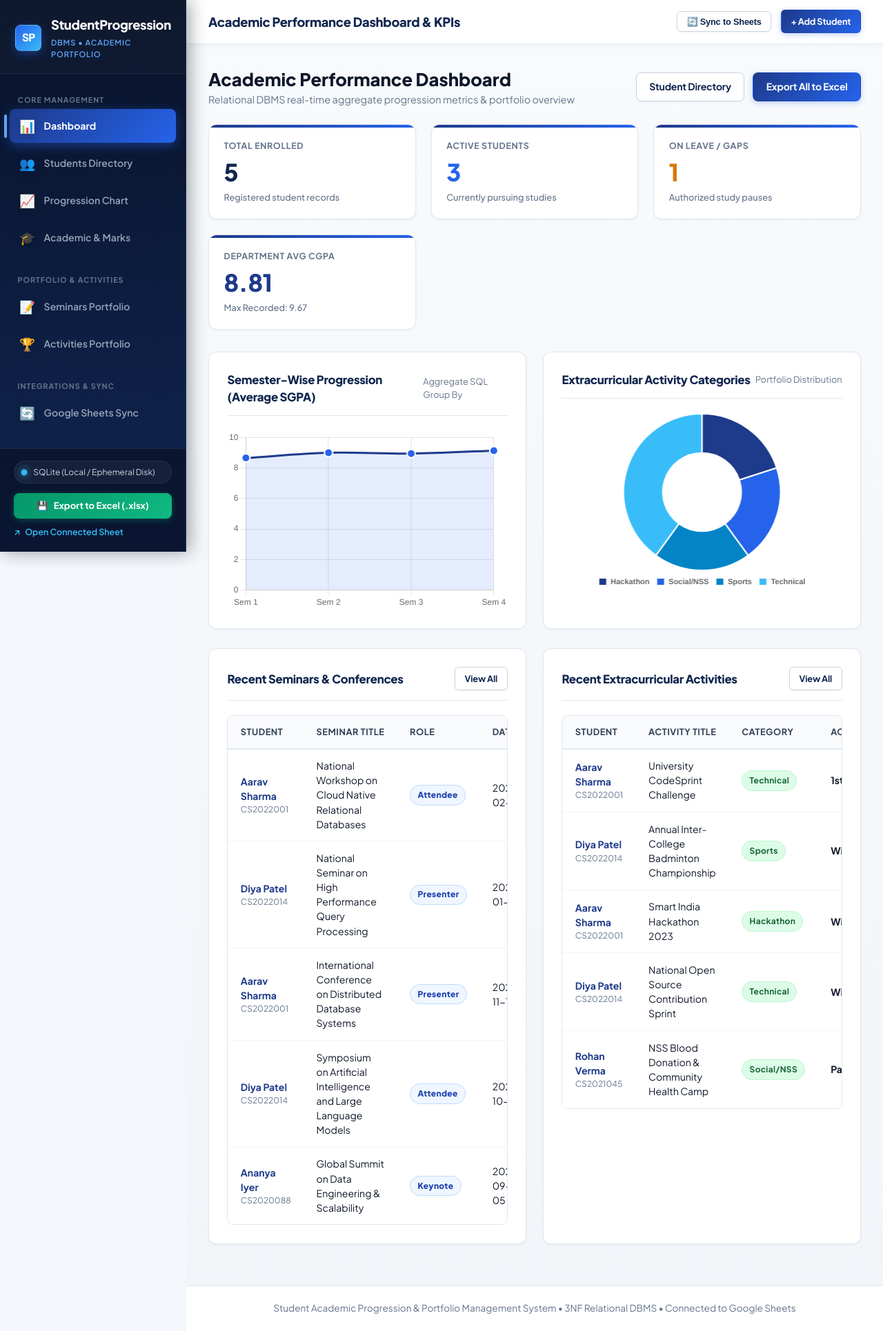
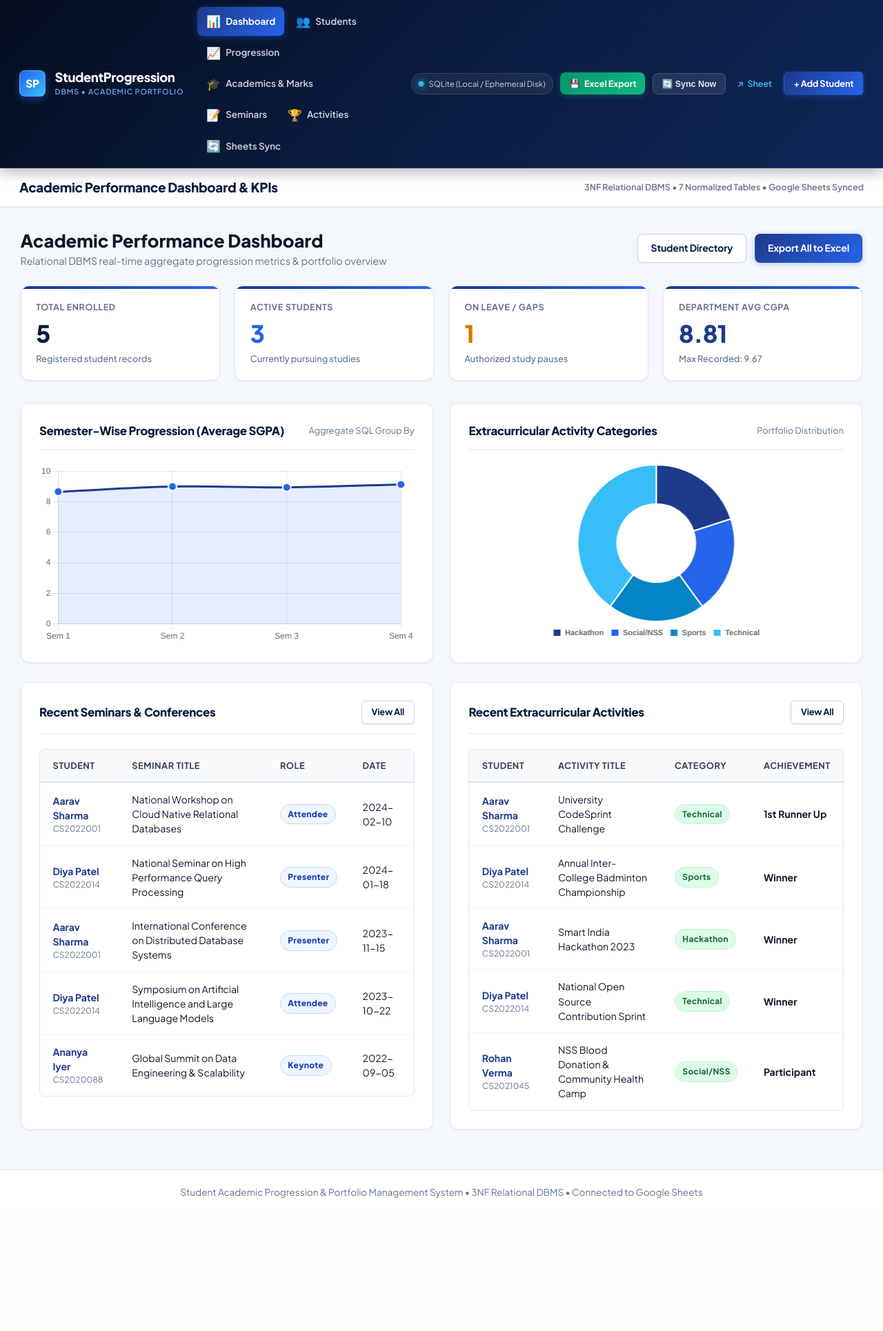
Before and after one commit to madhura27444/student-dashboard, a Flask app: page / in a window 1280 px wide. Shown: the whole page at 69% size. After the commit the page ends 1737 px from the top, so only its background shows below. Run offline with Flask 3, Linux system fonts and the light colour scheme; data comes from the database, SQL or seed files in the repository.

Commit message:
feat(ui): relocate navigation panel from left sidebar to top executive navy blue header bar

```diff
--- a/static/css/style.css
+++ b/static/css/style.css
@@ -1,6 +1,6 @@
 /* ==============================================================================
    CSS DESIGN SYSTEM: Student Academic Progression & Portfolio Management System
-   Theme: Modern Executive Navy Blue & Cobalt UI
+   Theme: Modern Executive Navy Blue & Cobalt UI (Top Navigation Layout)
    ============================================================================== */
 
 @import url('https://fonts.googleapis.com/css2?family=Plus+Jakarta+Sans:wght@300;400;500;600;700;800&family=JetBrains+Mono:wght@400;500;600&display=swap');
@@ -9,9 +9,9 @@
   /* Navy Blue Core Palette */
   --navy-darkest: #070e1e;
   --navy-dark: #0a1733;
-  --navy-sidebar: #0b1c3d;
-  --navy-sidebar-hover: #132854;
-  --navy-sidebar-border: rgba(255, 255, 255, 0.08);
+  --navy-topbar: linear-gradient(135deg, #060e20 0%, #0a1b3d 45%, #0f2656 100%);
+  --navy-hover: #132854;
+  --navy-border: rgba(255, 255, 255, 0.1);
 
   --primary: #1e3a8a;          /* Deep Navy 900 */
   --primary-hover: #1d4ed8;    /* Royal Blue 700 */
@@ -27,21 +27,14 @@
   --bg-page: #f4f7fb;          /* Crisp Ice Page Background */
   --bg-surface: #ffffff;
   --bg-muted: #f1f5f9;         /* Slate 100 */
-  --bg-navy-card: #0f2347;
-
-  --sidebar-bg: linear-gradient(180deg, #091329 0%, #0d1e42 60%, #102550 100%);
-  --sidebar-text: #94a3b8;
-  --sidebar-text-active: #ffffff;
-  --sidebar-active: linear-gradient(135deg, #1e3a8a 0%, #2563eb 100%);
 
   --text-main: #0f172a;        /* Deep Slate 900 */
-  --text-navy: #0f254e;
+  --text-navy: #0a1b3d;
   --text-muted: #64748b;       /* Slate 500 */
   --text-light: #94a3b8;
 
   --border-color: #e2e8f0;     /* Slate 200 */
   --border-focus: #2563eb;
-  --border-navy: #cbd5e1;
 
   --danger: #dc2626;
   --danger-light: #fee2e2;
@@ -51,9 +44,8 @@
   --success-light: #d1fae5;
 
   --shadow-sm: 0 1px 3px 0 rgba(15, 23, 42, 0.06);
-  --shadow-md: 0 4px 12px -1px rgba(11, 28, 61, 0.08), 0 2px 4px -2px rgba(11, 28, 61, 0.05);
+  --shadow-md: 0 4px 14px -1px rgba(11, 28, 61, 0.08), 0 2px 4px -2px rgba(11, 28, 61, 0.05);
   --shadow-lg: 0 12px 24px -4px rgba(11, 28, 61, 0.12), 0 4px 8px -2px rgba(11, 28, 61, 0.06);
-  --shadow-navy: 0 8px 24px -2px rgba(30, 58, 138, 0.28);
 
   --radius-sm: 8px;
   --radius-md: 12px;
@@ -77,37 +69,44 @@ body {
   line-height: 1.5;
   min-height: 100vh;
   display: flex;
+  flex-direction: column;
   -webkit-font-smoothing: antialiased;
 }
 
 /* App Wrapper */
 .app-layout {
   display: flex;
+  flex-direction: column;
   width: 100%;
   min-height: 100vh;
 }
 
-/* Modern Navy Sidebar */
-.sidebar {
-  width: 270px;
-  background: var(--sidebar-bg);
-  color: var(--sidebar-text);
-  display: flex;
-  flex-direction: column;
-  position: fixed;
+/* ==============================================================================
+   TOP EXECUTIVE NAVY NAVIGATION PANEL (replaces left sidebar)
+   ============================================================================== */
+.top-nav-panel {
+  background: var(--navy-topbar);
+  color: #ffffff;
+  border-bottom: 1px solid var(--navy-border);
+  box-shadow: 0 4px 20px rgba(7, 14, 30, 0.35);
+  position: sticky;
   top: 0;
-  bottom: 0;
-  left: 0;
   z-index: 100;
-  border-right: 1px solid var(--navy-sidebar-border);
-  box-shadow: 4px 0 24px rgba(7, 14, 30, 0.4);
-  transition: transform 0.25s cubic-bezier(0.4, 0, 0.2, 1);
 }
 
-.sidebar-header {
-  padding: 1.4rem 1.4rem 1.2rem 1.4rem;
-  border-bottom: 1px solid var(--navy-sidebar-border);
-  background: rgba(255, 255, 255, 0.02);
+.top-nav-container {
+  max-width: 1560px;
+  margin: 0 auto;
+  padding: 0.65rem 1.75rem;
+  display: flex;
+  align-items: center;
+  justify-content: space-between;
+  gap: 1.25rem;
+}
+
+/* Brand Group */
+.top-nav-brand {
+  flex-shrink: 0;
 }
 
 .brand-link {
@@ -116,9 +115,6 @@ body {
   gap: 0.85rem;
   text-decoration: none;
   color: #ffffff;
-  font-weight: 800;
-  font-size: 1.15rem;
-  letter-spacing: -0.4px;
 }
 
 .brand-icon {
@@ -132,119 +128,104 @@ body {
   justify-content: center;
   font-weight: 800;
   font-size: 0.95rem;
-  flex-shrink: 0;
-  box-shadow: 0 4px 14px rgba(37, 99, 235, 0.4);
+  box-shadow: 0 4px 12px rgba(37, 99, 235, 0.45);
   border: 1px solid rgba(255, 255, 255, 0.2);
 }
 
+.brand-text-group {
+  display: flex;
+  flex-direction: column;
+}
+
+.brand-name {
+  font-weight: 800;
+  font-size: 1.15rem;
+  color: #ffffff;
+  letter-spacing: -0.4px;
+  line-height: 1.15;
+}
+
 .brand-sub {
-  font-size: 0.7rem;
+  font-size: 0.68rem;
   color: #60a5fa;
-  margin-top: 0.2rem;
   font-weight: 600;
   text-transform: uppercase;
   letter-spacing: 0.8px;
+  margin-top: 0.15rem;
 }
 
-.sidebar-nav {
-  padding: 1.25rem 0.85rem;
+/* Horizontal Menu & Links */
+.top-nav-menu {
+  display: flex;
+  align-items: center;
+  justify-content: space-between;
+  gap: 1.25rem;
   flex: 1;
-  overflow-y: auto;
 }
 
-.sidebar-nav::-webkit-scrollbar {
-  width: 4px;
-}
-.sidebar-nav::-webkit-scrollbar-thumb {
-  background: rgba(255, 255, 255, 0.1);
-  border-radius: 4px;
+.nav-links-list {
+  display: flex;
+  align-items: center;
+  gap: 0.25rem;
+  list-style: none;
+  flex-wrap: wrap;
 }
 
-.nav-section-title {
-  font-size: 0.68rem;
-  text-transform: uppercase;
-  font-weight: 700;
-  color: #64748b;
-  padding: 0.6rem 0.75rem 0.35rem 0.75rem;
-  letter-spacing: 0.9px;
+.nav-tab-link {
+  display: flex;
+  align-items: center;
+  gap: 0.45rem;
+  padding: 0.5rem 0.8rem;
+  color: #cbd5e1;
+  text-decoration: none;
+  border-radius: var(--radius-sm);
+  font-size: 0.84rem;
+  font-weight: 600;
+  transition: all 0.15s ease;
+  white-space: nowrap;
 }
 
-.sidebar-menu {
-  list-style: none;
-  display: flex;
-  flex-direction: column;
-  gap: 0.35rem;
-  margin-bottom: 1.25rem;
+.nav-tab-link:hover {
+  background-color: rgba(255, 255, 255, 0.08);
+  color: #ffffff;
+  transform: translateY(-1px);
 }
 
-.sidebar-link {
-  display: flex;
-  align-items: center;
-  gap: 0.85rem;
-  padding: 0.65rem 0.9rem;
-  color: #94a3b8;
-  text-decoration: none;
-  border-radius: var(--radius-sm);
-  font-size: 0.88rem;
-  font-weight: 600;
-  transition: all 0.18s ease;
-  position: relative;
-}
-
-.sidebar-link:hover {
-  background-color: var(--navy-sidebar-hover);
+.nav-tab-link.active {
+  background: linear-gradient(135deg, #1e3a8a 0%, #2563eb 100%);
   color: #ffffff;
-  transform: translateX(2px);
-}
-
-.sidebar-link.active {
-  background: var(--sidebar-active);
-  color: #ffffff;
-  box-shadow: 0 4px 16px rgba(37, 99, 235, 0.45);
+  box-shadow: 0 2px 10px rgba(37, 99, 235, 0.4);
   font-weight: 700;
 }
 
-.sidebar-link.active::before {
-  content: '';
-  position: absolute;
-  left: -8px;
-  top: 15%;
-  height: 70%;
-  width: 4px;
-  background: #60a5fa;
-  border-radius: 4px;
+.nav-tab-link .nav-icon {
+  font-size: 1.05rem;
 }
 
-.sidebar-link .nav-icon {
-  font-size: 1.15rem;
-  width: 22px;
-  text-align: center;
-  filter: drop-shadow(0 2px 4px rgba(0, 0, 0, 0.2));
-}
-
-.sidebar-footer {
-  padding: 1.1rem 1.25rem;
-  border-top: 1px solid var(--navy-sidebar-border);
-  background: rgba(7, 14, 30, 0.6);
-  backdrop-filter: blur(10px);
+/* Top Nav Utilities & Actions */
+.top-nav-actions {
+  display: flex;
+  align-items: center;
+  gap: 0.65rem;
+  flex-shrink: 0;
 }
 
 .db-status-pill {
   display: flex;
   align-items: center;
-  gap: 0.55rem;
-  font-size: 0.75rem;
+  gap: 0.45rem;
+  font-size: 0.72rem;
   color: #cbd5e1;
-  margin-bottom: 0.85rem;
-  background: rgba(255, 255, 255, 0.05);
-  padding: 0.4rem 0.65rem;
+  background: rgba(255, 255, 255, 0.06);
+  padding: 0.35rem 0.65rem;
   border-radius: 9999px;
-  border: 1px solid rgba(255, 255, 255, 0.08);
+  border: 1px solid rgba(255, 255, 255, 0.12);
+  white-space: nowrap;
 }
 
 .status-dot {
-  width: 8px;
-  height: 8px;
+  width: 7px;
+  height: 7px;
   border-radius: 50%;
   background-color: #38bdf8;
   display: inline-block;
@@ -254,111 +235,124 @@ body {
 
 @keyframes pulse {
   0% { transform: scale(0.95); opacity: 0.8; }
-  50% { transform: scale(1.15); opacity: 1; box-shadow: 0 0 12px #38bdf8; }
+  50% { transform: scale(1.15); opacity: 1; box-shadow: 0 0 10px #38bdf8; }
   100% { transform: scale(0.95); opacity: 0.8; }
 }
 
-.btn-sidebar-export {
-  display: flex;
+.btn-top-export {
+  display: inline-flex;
   align-items: center;
-  justify-content: center;
-  gap: 0.5rem;
-  width: 100%;
-  padding: 0.55rem 0.75rem;
+  gap: 0.4rem;
+  padding: 0.42rem 0.8rem;
   background: linear-gradient(135deg, #059669 0%, #10b981 100%);
   color: white;
   text-decoration: none;
   border-radius: var(--radius-sm);
-  font-size: 0.825rem;
+  font-size: 0.78rem;
   font-weight: 700;
-  box-shadow: 0 2px 10px rgba(16, 185, 129, 0.3);
+  box-shadow: 0 2px 8px rgba(16, 185, 129, 0.3);
   transition: all 0.15s ease;
+  white-space: nowrap;
 }
-.btn-sidebar-export:hover {
+.btn-top-export:hover {
   transform: translateY(-1px);
-  box-shadow: 0 4px 14px rgba(16, 185, 129, 0.4);
+  box-shadow: 0 4px 12px rgba(16, 185, 129, 0.4);
+}
+
+.btn-top-sync {
+  display: inline-flex;
+  align-items: center;
+  gap: 0.35rem;
+  padding: 0.42rem 0.8rem;
+  background: rgba(255, 255, 255, 0.09);
+  color: #e2e8f0;
+  border: 1px solid rgba(255, 255, 255, 0.15);
+  border-radius: var(--radius-sm);
+  font-size: 0.78rem;
+  font-weight: 700;
+  cursor: pointer;
+  transition: all 0.15s ease;
+  white-space: nowrap;
+}
+.btn-top-sync:hover {
+  background: rgba(255, 255, 255, 0.16);
+  color: #ffffff;
 }
 
 .link-sheet-ext {
   display: inline-flex;
   align-items: center;
-  gap: 0.4rem;
+  gap: 0.3rem;
   color: #38bdf8;
   font-size: 0.78rem;
   text-decoration: none;
-  margin-top: 0.65rem;
   font-weight: 600;
-  transition: color 0.15s ease;
+  white-space: nowrap;
+  padding: 0.2rem 0.4rem;
 }
 .link-sheet-ext:hover {
   color: #93c5fd;
   text-decoration: underline;
 }
 
-/* Main Content Area */
-.main-wrapper {
-  flex: 1;
-  margin-left: 270px;
-  display: flex;
-  flex-direction: column;
-  min-height: 100vh;
-  background: linear-gradient(180deg, #f8fafc 0%, #f1f5f9 100%);
+.btn-add-student {
+  white-space: nowrap;
 }
 
-/* Modern Top Navigation Bar */
-.topbar {
-  background: rgba(255, 255, 255, 0.95);
-  backdrop-filter: blur(12px);
-  border-bottom: 1px solid var(--border-color);
-  padding: 0.9rem 2rem;
-  display: flex;
-  align-items: center;
-  justify-content: space-between;
-  position: sticky;
-  top: 0;
-  z-index: 40;
-  box-shadow: 0 2px 10px rgba(15, 23, 42, 0.04);
-}
-
-.topbar-left {
-  display: flex;
-  align-items: center;
-  gap: 1.25rem;
-}
-
+/* Mobile Toggle Button */
 .mobile-menu-btn {
   display: none;
-  background: var(--bg-muted);
-  border: 1px solid var(--border-color);
+  background: rgba(255, 255, 255, 0.08);
+  border: 1px solid rgba(255, 255, 255, 0.15);
   padding: 0.45rem 0.65rem;
   border-radius: var(--radius-sm);
   cursor: pointer;
   font-size: 1.15rem;
-  color: var(--text-main);
+  color: #ffffff;
 }
 
-.topbar-title {
-  font-size: 1.15rem;
+/* Subheader Title Strip */
+.subheader-bar {
+  background: #ffffff;
+  border-bottom: 1px solid var(--border-color);
+  padding: 0.85rem 1.75rem;
+  box-shadow: 0 1px 4px rgba(15, 23, 42, 0.04);
+}
+
+.subheader-container {
+  max-width: 1560px;
+  margin: 0 auto;
+  display: flex;
+  align-items: center;
+  justify-content: space-between;
+  flex-wrap: wrap;
+  gap: 0.75rem;
+}
+
+.subheader-title {
+  font-size: 1.18rem;
   font-weight: 800;
   color: var(--text-navy);
   letter-spacing: -0.3px;
-  display: flex;
-  align-items: center;
-  gap: 0.5rem;
 }
 
-.topbar-right {
-  display: flex;
-  align-items: center;
-  gap: 0.85rem;
+.subheader-meta {
+  font-size: 0.78rem;
+  color: var(--text-muted);
+  font-weight: 600;
+}
+
+/* Main Content Area */
+.main-content-area {
+  flex: 1;
+  width: 100%;
 }
 
 .content-body {
-  padding: 2rem;
-  flex: 1;
-  max-width: 1400px;
+  padding: 1.85rem;
+  max-width: 1560px;
+  margin: 0 auto;
   width: 100%;
-  margin: 0 auto;
 }
 
 /* Flash Alerts */
@@ -720,21 +714,42 @@ tbody tr:hover {
   margin-top: auto;
 }
 
-/* Responsive */
-@media (max-width: 900px) {
-  .sidebar {
-    transform: translateX(-100%);
+.footer-container {
+  max-width: 1560px;
+  margin: 0 auto;
+}
+
+/* Responsive Top Nav for Tablets & Mobile */
+@media (max-width: 1100px) {
+  .top-nav-menu {
+    display: none;
+    position: absolute;
+    top: 100%;
+    left: 0;
+    right: 0;
+    background: #091a38;
+    flex-direction: column;
+    padding: 1rem 1.5rem 1.5rem 1.5rem;
+    border-bottom: 1px solid rgba(255, 255, 255, 0.12);
+    box-shadow: 0 10px 25px rgba(0, 0, 0, 0.5);
+    align-items: stretch;
   }
-  .sidebar.mobile-open {
-    transform: translateX(0);
+  .top-nav-menu.mobile-open {
+    display: flex;
   }
-  .main-wrapper {
-    margin-left: 0;
+  .nav-links-list {
+    flex-direction: column;
+    align-items: stretch;
+    gap: 0.35rem;
+  }
+  .top-nav-actions {
+    flex-direction: column;
+    align-items: stretch;
+    margin-top: 1rem;
+    padding-top: 1rem;
+    border-top: 1px solid rgba(255, 255, 255, 0.1);
   }
   .mobile-menu-btn {
     display: inline-block;
   }
-  .content-body {
-    padding: 1.25rem;
-  }
 }
--- a/static/js/main.js
+++ b/static/js/main.js
@@ -3,12 +3,12 @@
 // ==============================================================================
 
 document.addEventListener('DOMContentLoaded', () => {
-    // Mobile Sidebar toggle
+    // Mobile Navigation toggle
     const mobileBtn = document.querySelector('.mobile-menu-btn');
-    const sidebar = document.querySelector('.sidebar');
-    if (mobileBtn && sidebar) {
+    const navMenu = document.getElementById('topNavMenu') || document.querySelector('.sidebar');
+    if (mobileBtn && navMenu) {
         mobileBtn.addEventListener('click', () => {
-            sidebar.classList.toggle('mobile-open');
+            navMenu.classList.toggle('mobile-open');
         });
     }
 
--- a/templates/base.html
+++ b/templates/base.html
@@ -8,112 +8,116 @@
     <!-- Google Fonts & Chart.js -->
     <link rel="preconnect" href="https://fonts.googleapis.com">
     <link rel="preconnect" href="https://fonts.gstatic.com" crossorigin>
-    <link href="https://fonts.googleapis.com/css2?family=Plus+Jakarta+Sans:wght@400;500;600;700;800&display=swap" rel="stylesheet">
+    <link href="https://fonts.googleapis.com/css2?family=Plus+Jakarta+Sans:wght@400;500;600;700;800&family=JetBrains+Mono:wght@400;500;600&display=swap" rel="stylesheet">
     <script src="https://cdn.jsdelivr.net/npm/chart.js"></script>
     <link rel="stylesheet" href="{{ url_for('static', filename='css/style.css') }}">
     {% block extra_head %}{% endblock %}
 </head>
 <body>
     <div class="app-layout">
-        <!-- Left Sidebar Navigation -->
-        <aside class="sidebar">
-            <div class="sidebar-header">
+        <!-- Top Executive Navy Navigation Panel -->
+        <header class="top-nav-panel">
+            <div class="top-nav-container">
+                <!-- Brand Logo & Title -->
+                <div class="top-nav-brand">
                     <a href="{{ url_for('dashboard') }}" class="brand-link">
                         <span class="brand-icon">SP</span>
-                    <div>
-                        <div>StudentProgression</div>
-                        <div class="brand-sub">DBMS &bull; Academic Portfolio</div>
+                        <div class="brand-text-group">
+                            <span class="brand-name">StudentProgression</span>
+                            <span class="brand-sub">DBMS &bull; Academic Portfolio</span>
                         </div>
                     </a>
                 </div>
 
-            <div class="sidebar-nav">
-                <div class="nav-section-title">Core Management</div>
-                <ul class="sidebar-menu">
+                <!-- Mobile Menu Button -->
+                <button class="mobile-menu-btn" aria-label="Toggle navigation">&#9776;</button>
+
+                <!-- Horizontal Navigation Links -->
+                <nav class="top-nav-menu" id="topNavMenu">
+                    <ul class="nav-links-list">
                         <li>
-                        <a href="{{ url_for('dashboard') }}" class="sidebar-link {% if request.endpoint == 'dashboard' %}active{% endif %}">
+                            <a href="{{ url_for('dashboard') }}" class="nav-tab-link {% if request.endpoint == 'dashboard' %}active{% endif %}">
                                 <span class="nav-icon">&#128202;</span>
                                 <span>Dashboard</span>
                             </a>
                         </li>
                         <li>
-                        <a href="{{ url_for('student_directory') }}" class="sidebar-link {% if request.endpoint in ['student_directory', 'student_profile'] %}active{% endif %}">
+                            <a href="{{ url_for('student_directory') }}" class="nav-tab-link {% if request.endpoint in ['student_directory', 'student_profile'] %}active{% endif %}">
                                 <span class="nav-icon">&#128101;</span>
-                            <span>Students Directory</span>
+                                <span>Students</span>
                             </a>
                         </li>
                         <li>
-                        <a href="{{ url_for('progression_chart_page') }}" class="sidebar-link {% if request.endpoint == 'progression_chart_page' %}active{% endif %}">
+                            <a href="{{ url_for('progression_chart_page') }}" class="nav-tab-link {% if request.endpoint == 'progression_chart_page' %}active{% endif %}">
                                 <span class="nav-icon">&#128200;</span>
-                            <span>Progression Chart</span>
+                                <span>Progression</span>
                             </a>
                         </li>
                         <li>
-                        <a href="{{ url_for('academics_page') }}" class="sidebar-link {% if request.endpoint == 'academics_page' %}active{% endif %}">
+                            <a href="{{ url_for('academics_page') }}" class="nav-tab-link {% if request.endpoint == 'academics_page' %}active{% endif %}">
                                 <span class="nav-icon">&#127891;</span>
-                            <span>Academic & Marks</span>
+                                <span>Academics & Marks</span>
+                            </a>
+                        </li>
+                        <li>
+                            <a href="{{ url_for('seminars_page') }}" class="nav-tab-link {% if request.endpoint == 'seminars_page' %}active{% endif %}">
+                                <span class="nav-icon">&#128221;</span>
+                                <span>Seminars</span>
+                            </a>
+                        </li>
+                        <li>
+                            <a href="{{ url_for('activities_page') }}" class="nav-tab-link {% if request.endpoint == 'activities_page' %}active{% endif %}">
+                                <span class="nav-icon">&#127942;</span>
+                                <span>Activities</span>
+                            </a>
+                        </li>
+                        <li>
+                            <a href="{{ url_for('sync_page') }}" class="nav-tab-link {% if request.endpoint == 'sync_page' %}active{% endif %}">
+                                <span class="nav-icon">&#128260;</span>
+                                <span>Sheets Sync</span>
                             </a>
                         </li>
                     </ul>
 
-                <div class="nav-section-title">Portfolio & Activities</div>
-                <ul class="sidebar-menu">
-                    <li>
-                        <a href="{{ url_for('seminars_page') }}" class="sidebar-link {% if request.endpoint == 'seminars_page' %}active{% endif %}">
-                            <span class="nav-icon">&#128221;</span>
-                            <span>Seminars Portfolio</span>
-                        </a>
-                    </li>
-                    <li>
-                        <a href="{{ url_for('activities_page') }}" class="sidebar-link {% if request.endpoint == 'activities_page' %}active{% endif %}">
-                            <span class="nav-icon">&#127942;</span>
-                            <span>Activities Portfolio</span>
-                        </a>
-                    </li>
-                </ul>
-
-                <div class="nav-section-title">Integrations & Sync</div>
-                <ul class="sidebar-menu">
-                    <li>
-                        <a href="{{ url_for('sync_page') }}" class="sidebar-link {% if request.endpoint == 'sync_page' %}active{% endif %}">
-                            <span class="nav-icon">&#128260;</span>
-                            <span>Google Sheets Sync</span>
-                        </a>
-                    </li>
-                </ul>
-            </div>
-
-            <div class="sidebar-footer">
+                    <!-- Top Utilities (DB Status, Excel Export, Sheets, Actions) -->
+                    <div class="top-nav-actions">
                         <div class="db-status-pill" title="Current relational database engine">
                             <span class="status-dot"></span>
                             <span>{{ current_db_badge }}</span>
                         </div>
-                <a href="{{ url_for('export_excel_file') }}" class="btn-sidebar-export" title="Export all 7 relational tables to .xlsx">
-                    <span>&#128190;</span> Export to Excel (.xlsx)
+
+                        <a href="{{ url_for('export_excel_file') }}" class="btn-top-export" title="Export all 7 relational tables to .xlsx">
+                            <span>&#128190;</span> Excel Export
                         </a>
+
+                        <form method="POST" action="{{ url_for('sync_trigger_bulk') }}" style="display: inline;">
+                            <button type="submit" class="btn-top-sync" title="Push live snapshot to Google Sheets">&#128260; Sync Now</button>
+                        </form>
+
                         <a href="{{ google_sheet_url }}" target="_blank" rel="noopener noreferrer" class="link-sheet-ext" title="Open synchronized Google Spreadsheet">
-                    <span>&#8599;</span> Open Connected Sheet
+                            <span>&#8599;</span> Sheet
                         </a>
+
+                        <a href="{{ url_for('student_directory') }}" class="btn btn-sm btn-primary btn-add-student">+ Add Student</a>
                     </div>
-        </aside>
-
-        <!-- Main Wrapper -->
-        <div class="main-wrapper">
-            <!-- Topbar Header -->
-            <header class="topbar">
-                <div class="topbar-left">
-                    <button class="mobile-menu-btn" aria-label="Toggle navigation">&#9776;</button>
-                    <div class="topbar-title">{% block page_title %}Student Academic Progression System{% endblock %}</div>
-                </div>
-                <div class="topbar-right">
-                    <form method="POST" action="{{ url_for('sync_trigger_bulk') }}" style="display: inline;">
-                        <button type="submit" class="btn btn-sm btn-secondary" title="Push live snapshot to Google Sheets">&#128260; Sync to Sheets</button>
-                    </form>
-                    <a href="{{ url_for('student_directory') }}" class="btn btn-sm btn-primary">+ Add Student</a>
+                </nav>
             </div>
         </header>
 
+        <!-- Subheader Title Bar -->
+        <div class="subheader-bar">
+            <div class="subheader-container">
+                <div class="subheader-title">
+                    {% block page_title %}Student Academic Progression System{% endblock %}
+                </div>
+                <div class="subheader-meta">
+                    <span>3NF Relational DBMS</span> &bull; <span>7 Normalized Tables</span> &bull; <span>Google Sheets Synced</span>
+                </div>
+            </div>
+        </div>
+
         <!-- Main Body Content -->
+        <main class="main-content-area">
             <div class="content-body">
                 <!-- Flash notifications -->
                 {% with messages = get_flashed_messages(with_categories=true) %}
@@ -130,11 +134,13 @@
 
                 {% block content %}{% endblock %}
             </div>
+        </main>
 
         <footer class="footer">
+            <div class="footer-container">
                 <div>Student Academic Progression & Portfolio Management System &bull; 3NF Relational DBMS &bull; Connected to Google Sheets</div>
+            </div>
         </footer>
-        </div>
     </div>
 
     <script src="{{ url_for('static', filename='js/main.js') }}"></script>
```
Also changed, not shown: tests/test_app.py (+4 -3 lines), tests/test_live_sheets_sync_features.py (added, +161 -0 lines). Lines whose indentation alone changed are shown as unchanged.
